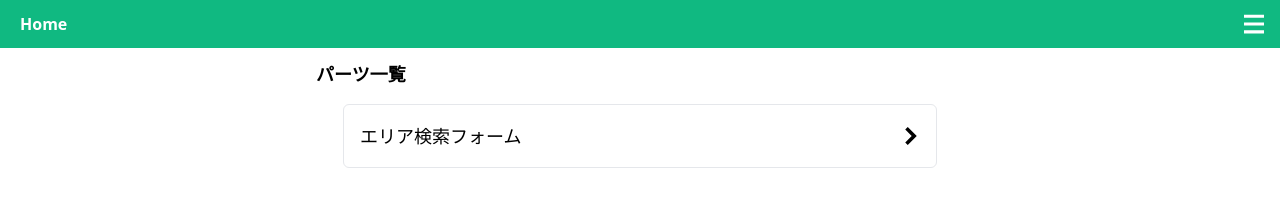
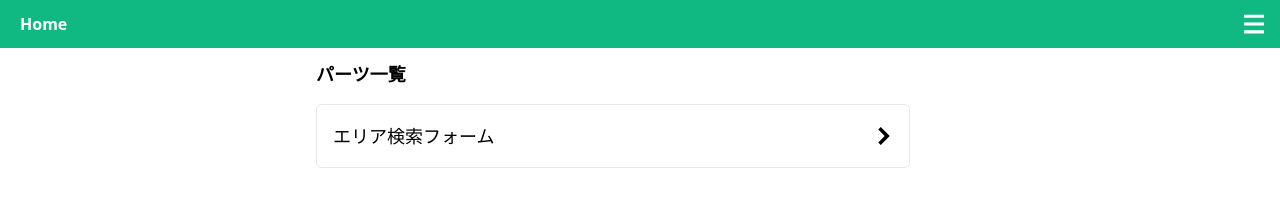
Before and after one commit to knike-d/ui-assets, a Next.js app: page /parts in a window 1280 px wide. Shown: the top 218 px of the page. Built offline with nearby package versions, Linux system fonts and the light colour scheme.

Commit message:
refactor: UIリストのレイアウトを修正

```diff
--- a/src/features/uiAsset/UIAssetList.tsx
+++ b/src/features/uiAsset/UIAssetList.tsx
@@ -8,11 +8,11 @@ type Props = {
 
 export const UIAssetList: FC<Props> = ({ UIAssetList }) => {
   return (
-    <div className="flex w-full justify-center">
+    <div className="w-full">
       {UIAssetList.map((el) => (
-        <UIAssetCard key={el.href} href={el.href}>
-          {el.name}
-        </UIAssetCard>
+        <div key={el.href} className="mb-2 last:mb-0">
+          <UIAssetCard href={el.href}>{el.name}</UIAssetCard>
+        </div>
       ))}
     </div>
   );
```
